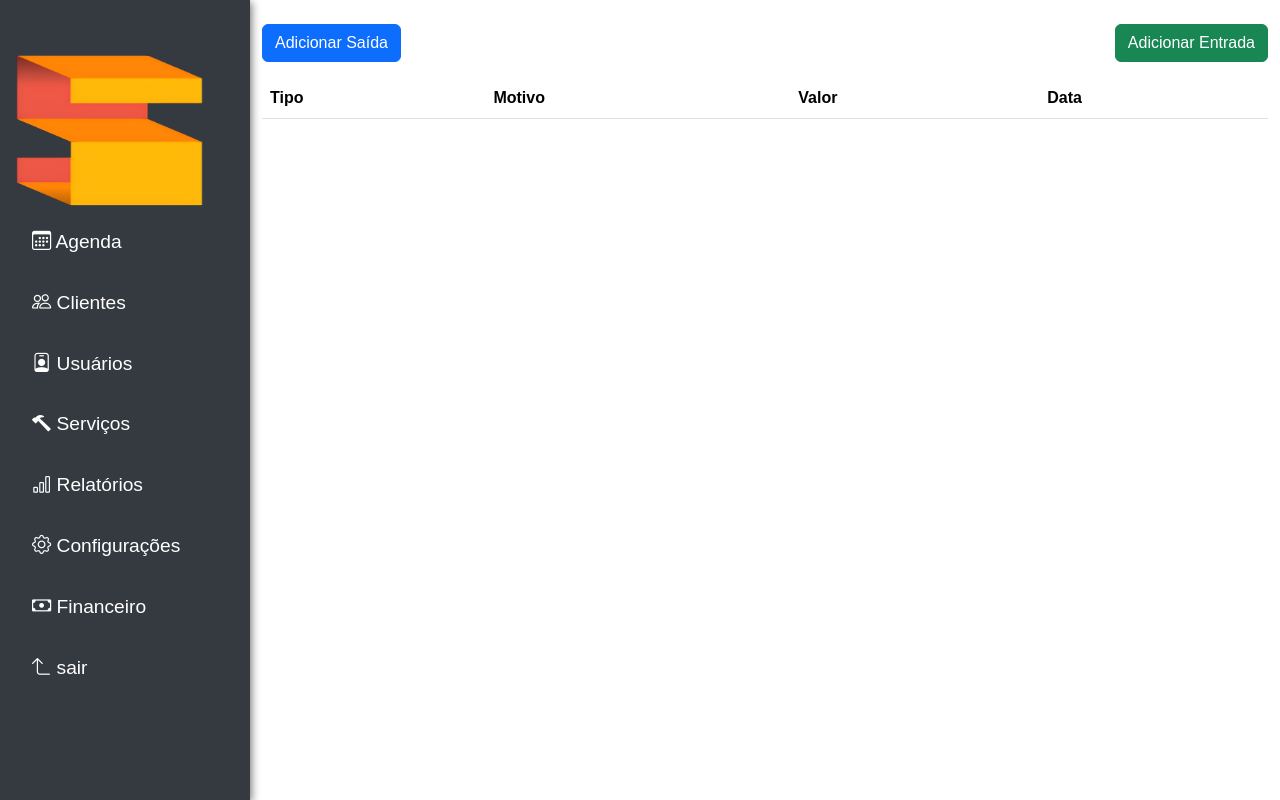
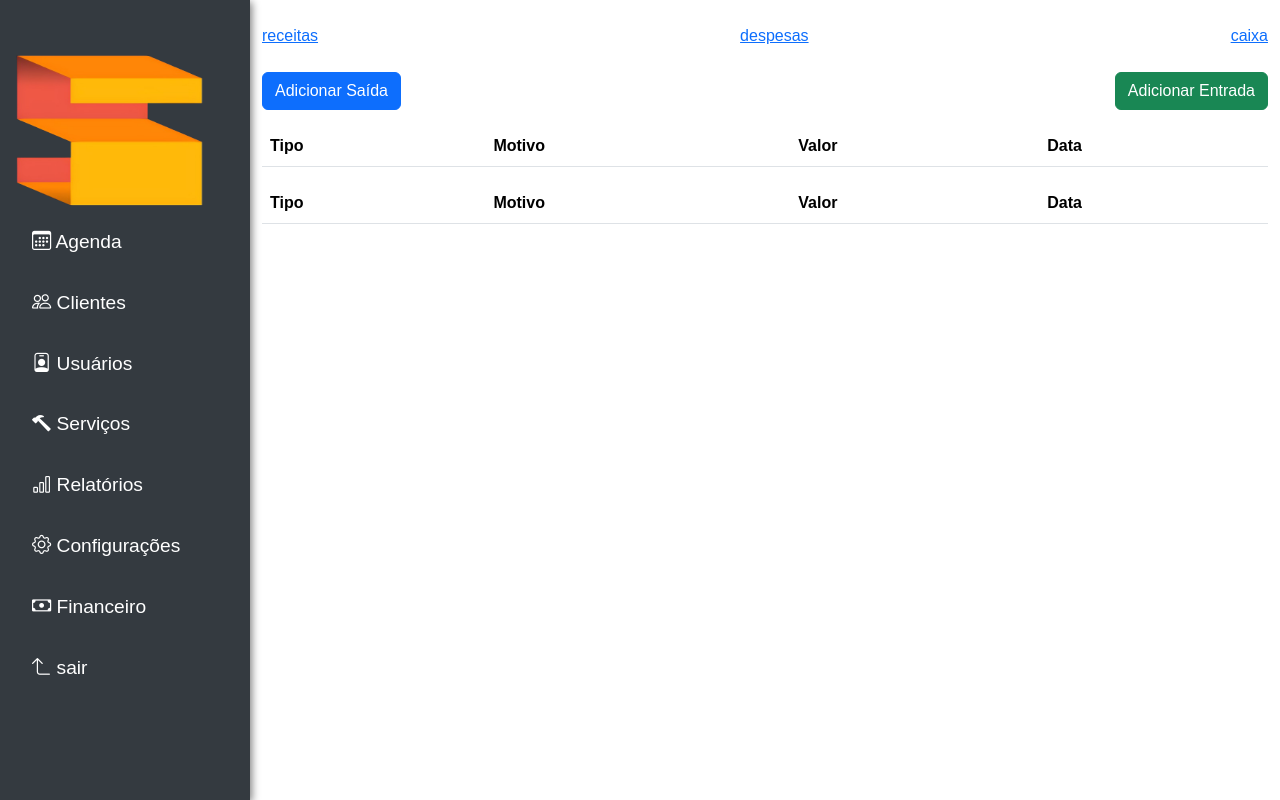
Before and after one commit to gomesrodrigo528/sua_agenda, a Flask app: page /financeiro in a window 1280 px wide. Run offline with Flask 3, Linux system fonts and the light colour scheme; lists and menus that the app fills with data are empty.

Commit message:
Atualiza template financeiro para incluir links de navegação e melhora a listagem de entradas e saídas, garantindo tratamento de erros na requisição.

```diff
--- a/templates/financeiro.html
+++ b/templates/financeiro.html
@@ -31,14 +31,20 @@
 
 
 
+            <div class="d-flex justify-content-between align-items-center mb-4">
+                <a href="/receitas">receitas</a>
+                <a href="/despesa">despesas</a>
+                <a href="/caixa">caixa</a>
+
+            </div>
             <div class="d-flex justify-content-between mb-3">
                 <button class="btn btn-primary" id="add-saida" onclick="mostrar_form_saida()">Adicionar Saída</button>
                 <button class="btn btn-success" id="add-entrada" onclick="mostrar_form_entrada()">Adicionar
                     Entrada</button>
 
-            </div>
+                </div>
 
-            <form onsubmit="event.preventDefault(); inserirsaida();" style="display: none;" class="mt-4"
+                <form onsubmit="event.preventDefault(); inserirsaida();" style="display: none;" class="mt-4"
                 id="form-saida">
                 <label for="saida" class="form-label">motivo da saída</label>
                 <input type="text" class="form-control" name="saida" id="saida" required>
@@ -65,7 +71,7 @@
                 </div>
             </form>
 
-            <div id="financeiro-table" class="table-responsive">
+            <div id="financeiro-table-entrada" class="table-responsive">
                 <table class="table table-striped">
                     <thead>
                         <tr>
@@ -79,6 +85,21 @@
                         <!-- Dados serão inseridos aqui -->
                     </tbody>
                 </table>
+                <div id="financeiro-table-saida" class="table-responsive">
+                <table class="table table-striped">
+                    <thead>
+                        <tr>
+                            <th>Tipo</th>
+                            <th>Motivo</th>
+                            <th>Valor</th>
+                            <th>Data</th>
+                        </tr>
+                    </thead>
+                    <tbody id="financeiro-body">
+                        <!-- Dados serão inseridos aqui -->
+                    </tbody>
+                </table>
+
 
             </div>
 
@@ -112,11 +133,13 @@
                         body: JSON.stringify({
                             motivo: document.getElementById('saida').value,
                             valor: document.getElementById('valor_saida').value // <- aqui tá o pulo do gato
+
                         })
                     })
                         .then(res => res.text())
                         .then(console.log)
                         .catch(err => console.error('ERRO:', err));
+                    window.location.reload();
                 }
 
 
@@ -140,18 +163,40 @@
 
 
                 function listar() {
-                    fetch('/financeiro')
-                        .then(res => res.json())
+                    fetch('/financeiro/listar')
+                        .then(res => {
+                            if (!res.ok) {
+                                throw new Error(`Erro na resposta: ${res.status}`);
+                            }
+                            return res.json();
+                        })
                         .then(data => {
+                            const tbody = document.getElementById('financeiro-body');
+                            tbody.innerHTML = ''; // Limpa o conteúdo anterior
+
                             data.entradas.forEach(item => {
-                                console.log("ENTRADA:", item.motivo, item.valor_entrada);
+                                const row = document.createElement('tr');
+                                row.innerHTML = `
+                    <td>Entrada</td>
+                    <td>${item.motivo}</td>
+                    <td>R$ ${item.valor_entrada}</td>
+                    <td>${item.data}</td>
+                `;
+                                tbody.appendChild(row);
                             });
 
                             data.saidas.forEach(item => {
-                                console.log("SAÍDA:", item.motivo, item.valor_saida);
+                                const row = document.createElement('tr');
+                                row.innerHTML = `
+                    <td>Saída</td>
+                    <td>${item.motivo}</td>
+                    <td>R$ ${item.valor_saida}</td>
+                    <td>${item.data}</td>
+                `;
+                                tbody.appendChild(row);
                             });
                         })
-                        .catch(err => console.error('Erro ao listar:', err));
+                        .catch(err => console.error('ERRO:', err));
                 }
 
                 listar();
```
